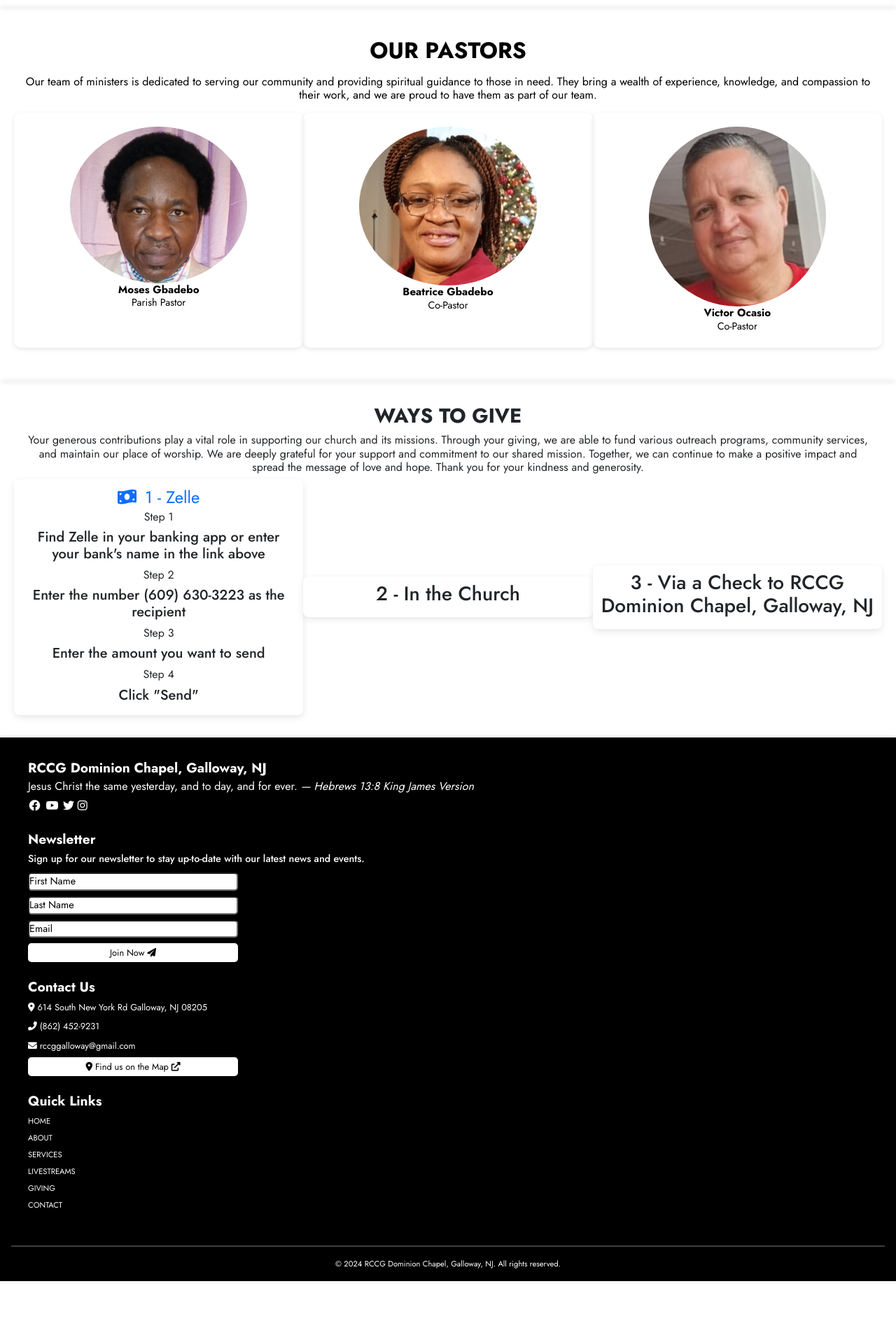
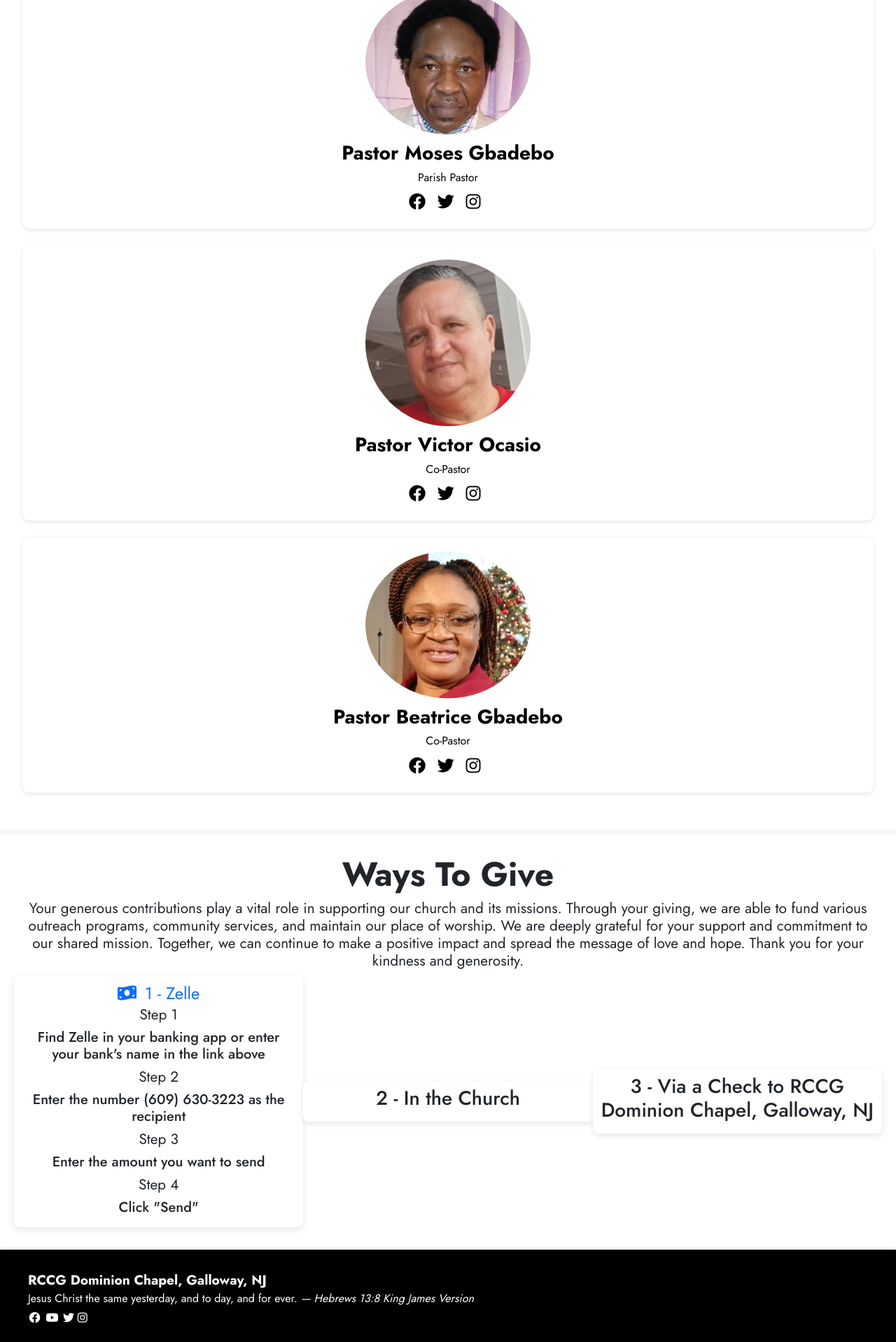
Before and after one commit to TMS345/rccgdominionchapelnj-website, a PHP site: page / in a window 1280 px wide. Shown: the part 3013-4931 px from the top of the page at 70% size. Before the commit the page ends 4844 px from the top, so only its background shows below. Run offline with PHP 8.4, Linux system fonts and the light colour scheme; some libraries are stand-ins or nearby versions.

Commit message:
continuing changes to different sections

```diff
--- a/index.html
+++ b/index.html
@@ -79,7 +79,7 @@ User validate newsletter enteres
 			</section>
 
 			<section class="about d-flex flex-column align-items-center py-5" id="about">
-				<h2 class="mb-4 fw-bold">WHO ARE WE?</h2>
+				<h2 class="mb-4 fw-bold">Who Are We?</h2>
 				<p class="text-center lead">This is a faith community dedicated to spreading the love and teachings of
 					Jesus Christ. We are a vibrant and inclusive congregation located in Galloway, NJ, and
 					we strive to make a positive impact in our community and beyond.</p>
@@ -90,7 +90,7 @@ User validate newsletter enteres
 			</section>
 
 			<section class="livestreams" id="livestreams">
-				<h2>CATCH OUR LIVESTEAMS</h2>
+				<h2>Catch Our Livestreams</h2>
 				<h4>Missed a service? Not to worry, you can catch a service below!</h4>
 				<div class="livestreams-container d-flex flex-wrap justify-content-center" style="width: 100%;">
 					<div class="livestream-element mb-3">
@@ -118,7 +118,7 @@ User validate newsletter enteres
 			</section>
 
 			<section class="services" id="services">
-				<h2>OUR SERVICES</h2>
+				<h2>Our Services</h2>
 				<div class="services-grid">
 					<div class="service">
 						<img src="images/pexels-skitterphoto-597056.png" alt="Sunday Service">
@@ -186,7 +186,7 @@ User validate newsletter enteres
 			<script src="copy-to-clipboard.js"></script>
 
 			<section class="social-media">
-				<h2>CONNECT WITH US</h2>
+				<h2>Connect With Us</h2>
 				<h4>Stay up-to-date with our latest sermons, events, and community updates by following us on YouTube
 					and Facebook.</h4>
 				<div class="social-media-grid row justify-content-center">
@@ -208,36 +208,62 @@ User validate newsletter enteres
 			</section>
 
 			<section class="pastors">
-				<h2>OUR PASTORS</h2>
-				<h4>Our team of ministers is dedicated to serving our community and providing spiritual guidance to
-					those in need. They bring a wealth of experience, knowledge, and compassion to their work, and we
-					are proud to have them as part of our team.
+				<h2>Our Pastors</h2>
+				<h4>
+					Meet the dedicated spiritual leaders who guide our congregation with wisdom, compassion, and faith.
 				</h4>
-				<div class="pastor-grid row">
-					<div class="pastor mb-3 col">
+				<div class="pastor-grid col">
+					<div class="pastor mb-4 col">
 						<img src="images/2023-05-24 18_20_54-4102242234662347391684959763246.png - paint.net 5.0.3.png"
 							class="pastor-image">
-						<h5>Moses Gbadebo</h5>
-						<h6>Parish Pastor<h5>
+						<h3>Pastor Moses Gbadebo</h3>
+						<h6>Parish Pastor</h6>
+						<a href="https://www.facebook.com/moses.gbadebo.771" target="_blank">
+							<i class="fab fa-facebook"></i>
+						</a>
+						<a href="">
+							<i class="fab fa-twitter"></i>
+						</a>
+						<a href="">
+							<i class="fab fa-instagram"></i>
+						</a>
 					</div>
 
-					<div class="pastor mb-3 col">
+					<div class="pastor mb-4 col">
+						<img src="images/2023-05-24 18_39_47-Facebook.png" class="pastor-image">
+						<h3>Pastor Victor Ocasio</h3>
+						<h6>Co-Pastor</h6>
+						<a href="https://www.facebook.com/profile.php?id=100011345980889" target="_blank">
+							<i class="fab fa-facebook"></i>
+						</a>
+						<a href="">
+							<i class="fab fa-twitter"></i>
+						</a>
+						<a href="">
+							<i class="fab fa-instagram"></i>
+						</a>
+					</div>
+
+					<div class="pastor mb-4 col">
 						<img src="images/2023-05-24 18_20_19-14668898677466150971684878266601.png - paint.net 5.0.3.png"
 							class="pastor-image">
-						<h5>Beatrice Gbadebo</h5>
+						<h3>Pastor Beatrice Gbadebo</h3>
 						<h6>Co-Pastor</h6>
-					</div>
-
-					<div class="pastor mb-3 col">
-						<img src="images/2023-05-24 18_39_47-Facebook.png" class="pastor-image">
-						<h5>Victor Ocasio</h5>
-						<h6>Co-Pastor</h6>
+						<a href="https://www.facebook.com/profile.php?id=100008035187135" target="_blank">
+							<i class="fab fa-facebook"></i>
+						</a>
+						<a href="">
+							<i class="fab fa-twitter"></i>
+						</a>
+						<a href="">
+							<i class="fab fa-instagram"></i>
+						</a>
 					</div>
 				</div>
 			</section>
 
 			<section class="giving" id="giving">
-				<h2>WAYS TO GIVE</h2>
+				<h2>Ways To Give</h2>
 				<h4>Your generous contributions play a vital role in supporting our church and its missions.
 					Through your giving, we are able to fund various outreach programs, community services,
 					and maintain our place of worship. We are deeply grateful for your support and commitment
--- a/styles.css
+++ b/styles.css
@@ -212,7 +212,7 @@ section
 .about h2
 {
   font-family: 'Jost', sans-serif;
-  font-size: 1.8rem;
+  font-size: 3rem;
 }
 
 .about p
@@ -478,13 +478,16 @@ footer h2
 {
   border-radius: 50%;
   border: .1rem;
-  width: 65%;
+  width: 20%;
   height: auto;
   box-shadow: none;
   transition: transform 0.2s;
-  padding-bottom: 0rem;
-  padding-top: 0rem;
-  display: inline-flex;
+  padding: 0;
+  margin: 0;
+  justify-content: center;
+  align-items: center;
+  align-content: center;
+  text-align: center;
 }
 
 .pastor-image:hover
@@ -494,7 +497,7 @@ footer h2
 
 .pastors
 {
-  background-color: transparent;
+  background-color: white;
   font-family: 'Jost', sans-serif;
 }
 
@@ -502,15 +505,51 @@ footer h2
 {
   background-color: transparent;
   color: black;
-  font-size: 1.8erm;
+  font-size: 3rem;
   margin-top: .5rem;
   margin-bottom: 1rem;
   padding-top: .1rem;
-  padding-bottom: 0rem;
+  padding-bottom: 0;
   font-weight: bold;
 }
 
 .pastors h4
+{
+  font-size: 1.3rem;
+  font-style: normal;
+  font-weight: normal;
+  color: black;
+  padding: 0prem;
+  margin-top: .1rem;
+  margin-bottom: 1rem;
+  font-family: "Jost", sans-serif;
+  align-items: center;
+  text-align: center;
+  justify-content: center;
+}
+
+.pastor
+{
+  padding: 20px;
+  border-radius: 10px;
+  box-shadow: 0px 2px 6px rgba(0, 0, 0, 0.1);
+  text-align: center;
+  background-color: white;
+}
+
+.pastor h3
+{
+  background-color: transparent;
+  color: black;
+  font-size: 1.6erm;
+  margin-top: .5rem;
+  margin-bottom: .5rem;
+  padding-top: .1rem;
+  padding-bottom: 0;
+  font-weight: bold;
+}
+
+.pastor h4
 {
   font-size: 1rem;
   font-style: normal;
@@ -525,47 +564,43 @@ footer h2
   justify-content: center;
 }
 
-.pastors h5
+.pastor h5
 {
-  font-size: .95rem;
-  font-style: normal;
-  font-weight: bold;
-  color: black;
-  margin: 0rem;
-  padding-bottom: .1rem;
-}
-
-.pastors h6
-{
-  font-size: .9rem;
+  font-size: 1.2rem;
   font-style: normal;
   font-weight: normal;
   color: black;
-  margin: 0rem;
-  padding-bottom: .1rem;
+  margin: 0;
+  padding-bottom: .5rem;
 }
 
-.pastors h4, h5, img
+.pastor h6
 {
-  display: inherit;
+  font-size: 1rem;
+  font-style: normal;
+  font-weight: normal;
+  color: black;
+  margin: 0;
+  padding-bottom: .5rem;
+}
+
+.pastor a, .pastor i
+{
+  text-decoration: none;
+  font-size: 1.5rem;
+  color: black;
+  background-color: transparent;
+  margin: 0;
+  padding: 0;
+  margin-right: .3rem;
 }
 
 .pastor-grid
 {
-  display: block;
   grid-template-columns: repeat(auto-fit, minmax(300px, 1fr));
   gap: 0px;
   height: auto;
   background-color: transparent;
-}
-
-.pastor
-{
-  padding: 20px;
-  border-radius: 10px;
-  box-shadow: 0px 2px 6px rgba(0, 0, 0, 0.1);
-  text-align: center;
-  align-items: center;
 }
 
 #loading-screen
@@ -593,10 +628,10 @@ footer h2
 {
   font-weight: bold;
   font-style: normal;
-  font-size: 1.8rem;
+  font-size: 3rem;
 }
 
-.giving a, h3
+.giving a, .givingh3
 {
   font-weight: normal;
   font-style: normal;
@@ -607,17 +642,10 @@ footer h2
 {
   font-weight: normal;
   font-style: normal;
-  font-size: 1rem;
+  font-size: 1.3rem;
   justify-content: center;
   align-items: center;
   text-align: center;
-}
-
-.giving h4
-{
-  font-weight: normal;
-  font-style: normal;
-  font-size: 1rem;
 }
 
 .giving img
@@ -720,7 +748,7 @@ footer h2
 
 .services h2
 {
-  font-size: 1.8rem;
+  font-size: 3rem;
   background-color: transparent;
   color: black;
   padding-top: 1rem;
@@ -753,7 +781,7 @@ footer h2
 {
   border-radius: 0%;
   border: 1rem;
-  width: 100%;
+  width: 75%;
   height: auto;
   box-shadow: .3rem .3rem .5rem grey;
   padding-bottom: 0rem;
@@ -924,7 +952,7 @@ footer h2
 {
   background-color: transparent;
   color: black;
-  font-size: 1.8rem;
+  font-size: 3rem;
   padding-top: 1rem;
   font-weight: bold;
   font-family: "Jost", sans-serif;
@@ -936,7 +964,7 @@ footer h2
   font-weight: normal;
   color: black;
   padding: 1rem;
-  font-size: 1rem;
+  font-size: 1.3rem;
   font-family: "Jost", sans-serif;
 }
 
@@ -966,7 +994,7 @@ footer h2
 {
   background-color: transparent;
   color: black;
-  font-size: 1.7rem;
+  font-size: 3rem;
   padding-top: 1rem;
   font-weight: bold;
   font-family: "Jost", sans-serif;
@@ -981,7 +1009,7 @@ footer h2
   font-weight: normal;
   color: black;
   padding: 1rem;
-  font-size: 1rem;
+  font-size: 1.3rem;
   font-family: "Jost", sans-serif;
   align-items: center;
   text-align: center;
@@ -999,6 +1027,7 @@ footer h2
   font-family: "Jost", sans-serif;
   font-size: 1.3rem;
   font-weight: bold;
+  text-wrap: nowrap;
 }
 
 .social-media p
@@ -1025,7 +1054,7 @@ footer h2
 .social-media img
 {
   border: .1rem;
-  width: 100%;
+  width: 75%;
   height: auto;
   box-shadow: none;
   transition: transform 0.2s;
```
